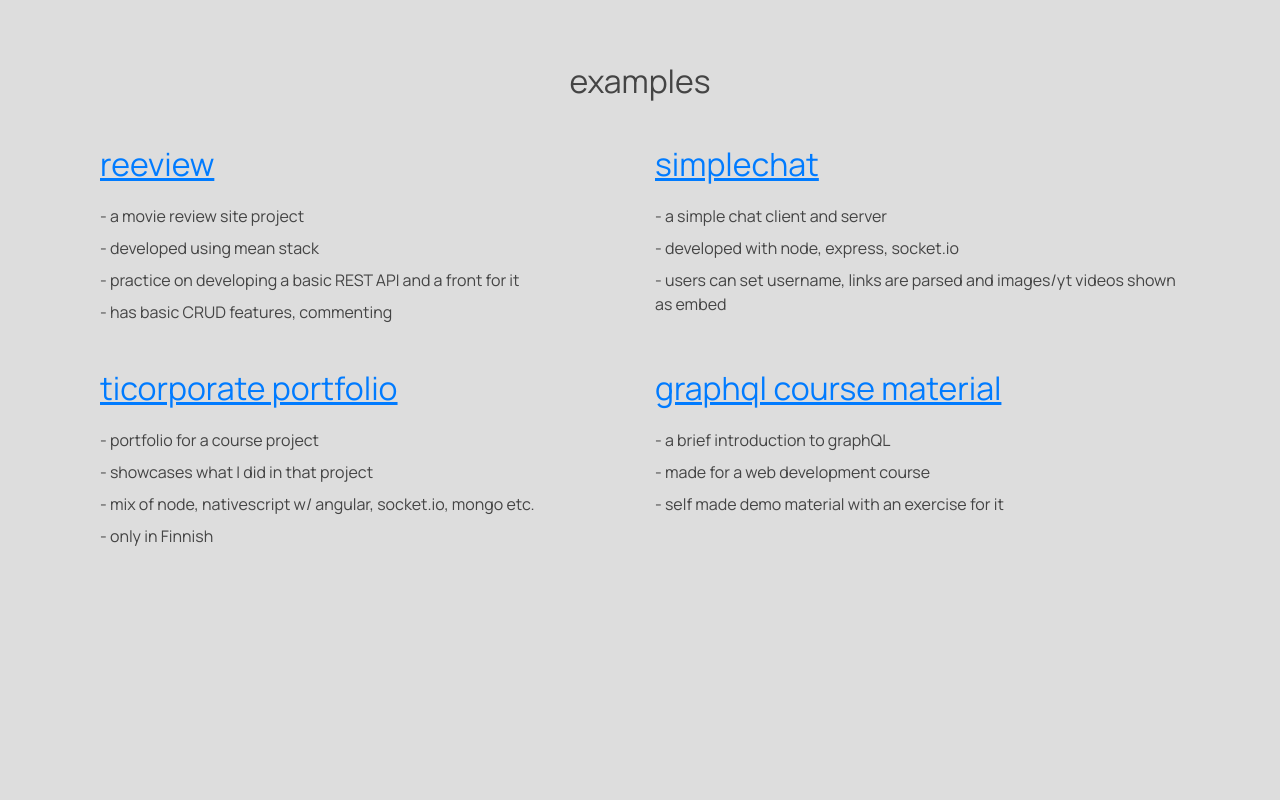
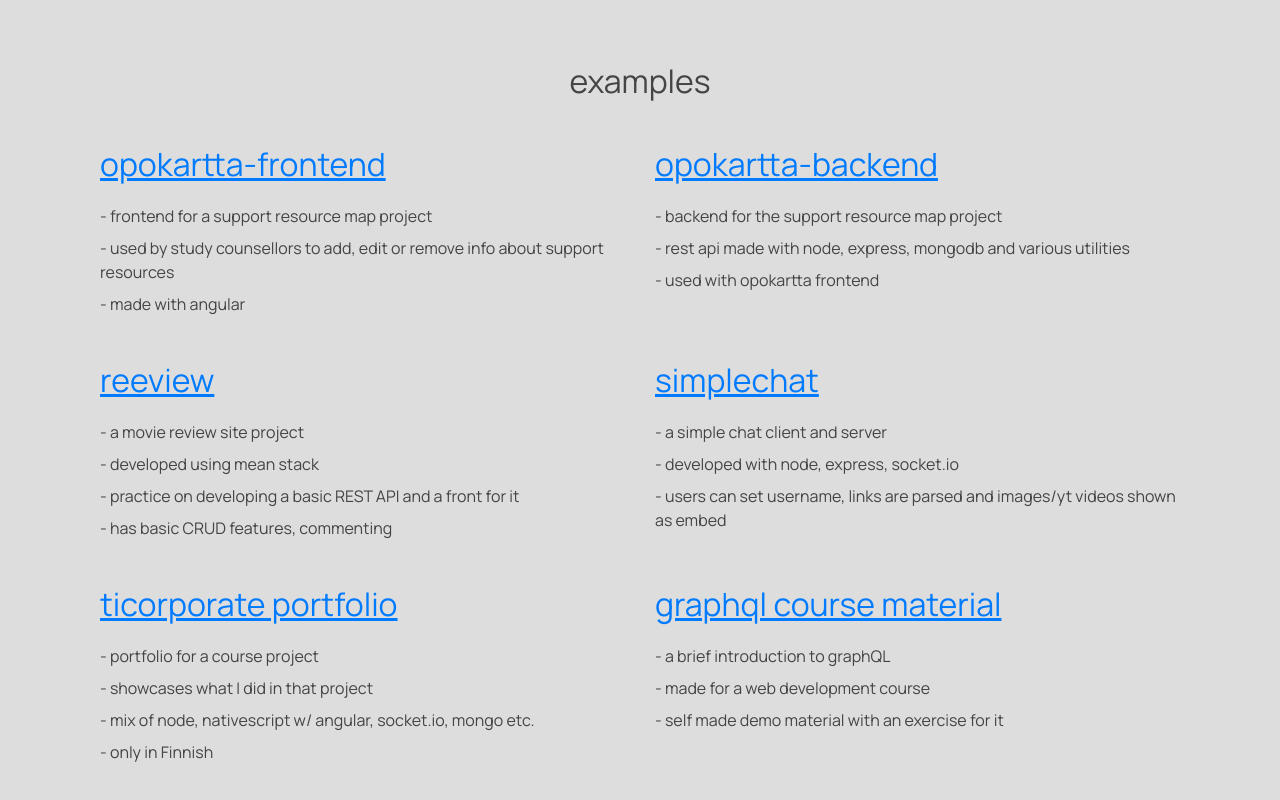
Before and after one commit to kiijes/kiijes.github.io, a plain HTML site: page index.html in a window 1280 px wide. Shown: the part 951-1751 px from the top of the page. Before the commit the page ends 1603 px from the top, so only its background shows below. Drawn offline with nearby package versions, Linux system fonts and the light colour scheme.

Commit message:
added opokartta-frontend and -backend projects to examples

```diff
--- a/index.html
+++ b/index.html
@@ -61,6 +61,22 @@
                     <h2 class="example-title">examples</h2>
                 </div>
             </div>
+
+            <div class="row example-row">
+                <div class="col example-col">
+                    <a href="https://github.com/kiijes/opokartta-frontend" class="example-link">opokartta-frontend</a>
+                    <p>- frontend for a support resource map project</p>
+                    <p>- used by study counsellors to add, edit or remove info about support resources</p>
+                    <p>- made with angular</p>
+                </div>
+                <div class="col example-col">
+                    <a href="https://github.com/kiijes/opokartta-backend" class="example-link">opokartta-backend</a>
+                    <p>- backend for the support resource map project</p>
+                    <p>- rest api made with node, express, mongodb and various utilities</p>
+                    <p>- used with opokartta frontend</p>
+                </div>
+            </div>
+
             <div class="row example-row">
                 <div class="col example-col">
                     <a class="example-link" href="https://github.com/kiijes/reeview">reeview</a>
@@ -76,6 +92,7 @@
                     <p>- users can set username, links are parsed and images/yt videos shown as embed</p>
                 </div>
             </div>
+
             <div class="row example-row">
                 <div class="col example-col">
                     <a href="https://github.com/kiijes/tc6-portfolio/blob/master/portfolio.md" class="example-link">ticorporate portfolio</a>
@@ -91,6 +108,7 @@
                     <p>- self made demo material with an exercise for it</p>
                 </div>
             </div>
+
         </div>
     </div>
 
```
